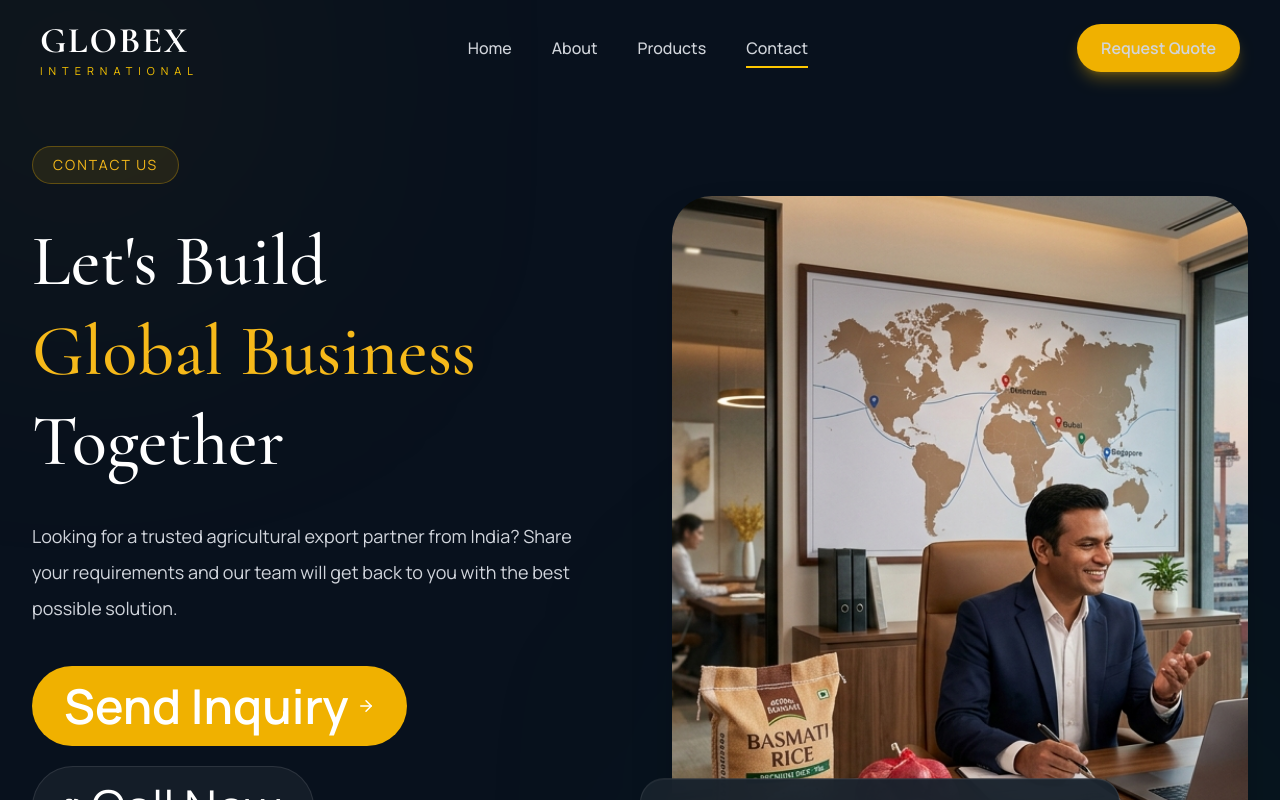
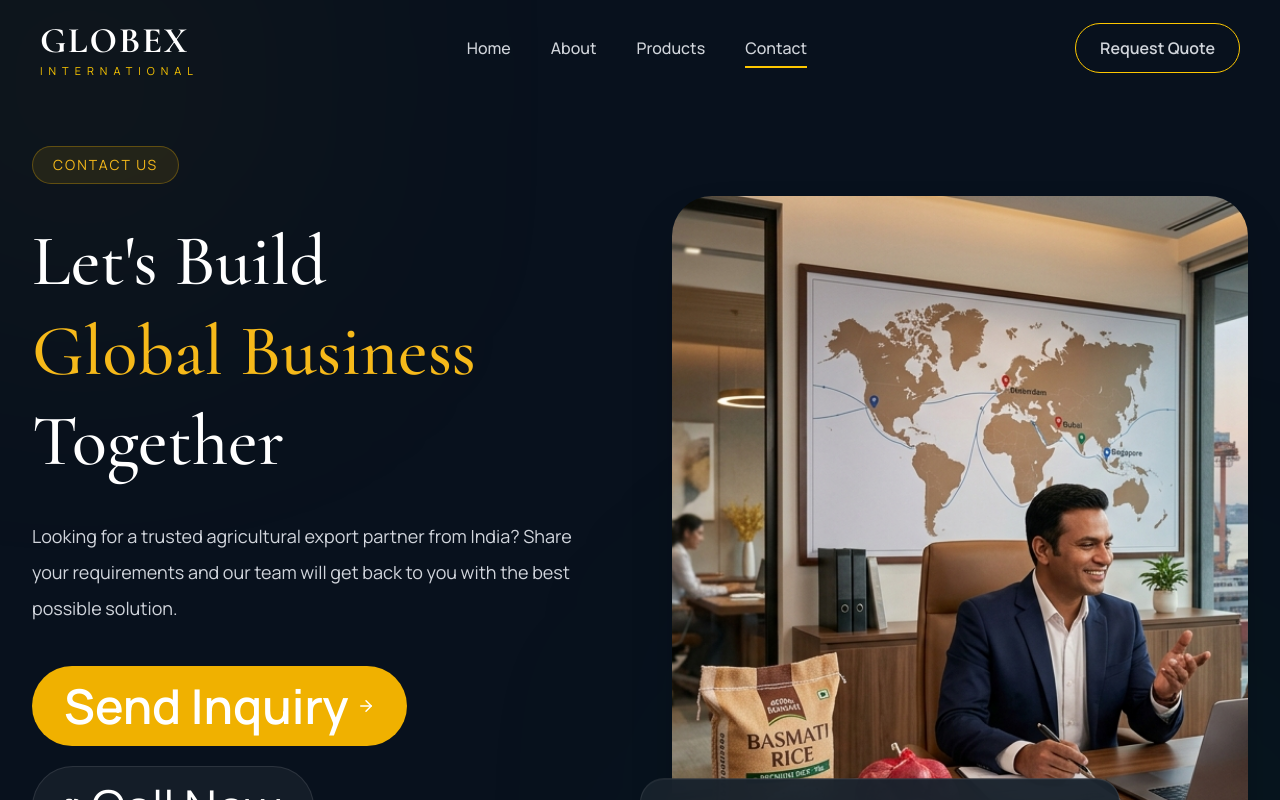
Before and after one commit to rahim-cmd/globexinternational, a React (Vite) app: page /contact in a window 1280 px wide. Shown: the top 800 px of the page. Built offline with nearby package versions, Linux system fonts and the light colour scheme.

Commit message:
request quote button changed navbar

```diff
--- a/src/components/layout/Navbar.jsx
+++ b/src/components/layout/Navbar.jsx
@@ -146,7 +146,7 @@ export default function Navbar() {
 
           <NavLink
             to="/contact"
-            className="hidden rounded-full bg-yellow-500 px-6 py-3 font-semibold text-black shadow-lg shadow-yellow-500/30 transition duration-300 hover:scale-105 hover:bg-yellow-400 lg:inline-flex"
+            className="hidden rounded-full border border-yellow-400 px-6 py-3 font-semibold text-yellow-400 transition duration-300 hover:scale-105 hover:bg-yellow-500 lg:inline-flex"
           >
             Request Quote
           </NavLink>
@@ -249,7 +249,7 @@ export default function Navbar() {
           <NavLink
             to="/contact"
             onClick={() => setMenuOpen(false)}
-            className="flex w-full items-center justify-center rounded-full bg-yellow-500 py-4 text-lg font-semibold text-black transition hover:bg-yellow-400"
+            className="flex w-full items-center bg-yellow-400 text-black justify-center rounded-full  py-4 text-lg font-semibold text-[black] transition hover:bg-yellow-600 text-white"
           >
 
             Request Quote
--- a/vite.config.js
+++ b/vite.config.js
@@ -7,4 +7,7 @@ export default defineConfig({
     react(),
     tailwindcss(),
   ],
+  server: {
+    allowedHosts: ['sympatric-winnifred-unintricately.ngrok-free.dev']
+  }
 })
```
